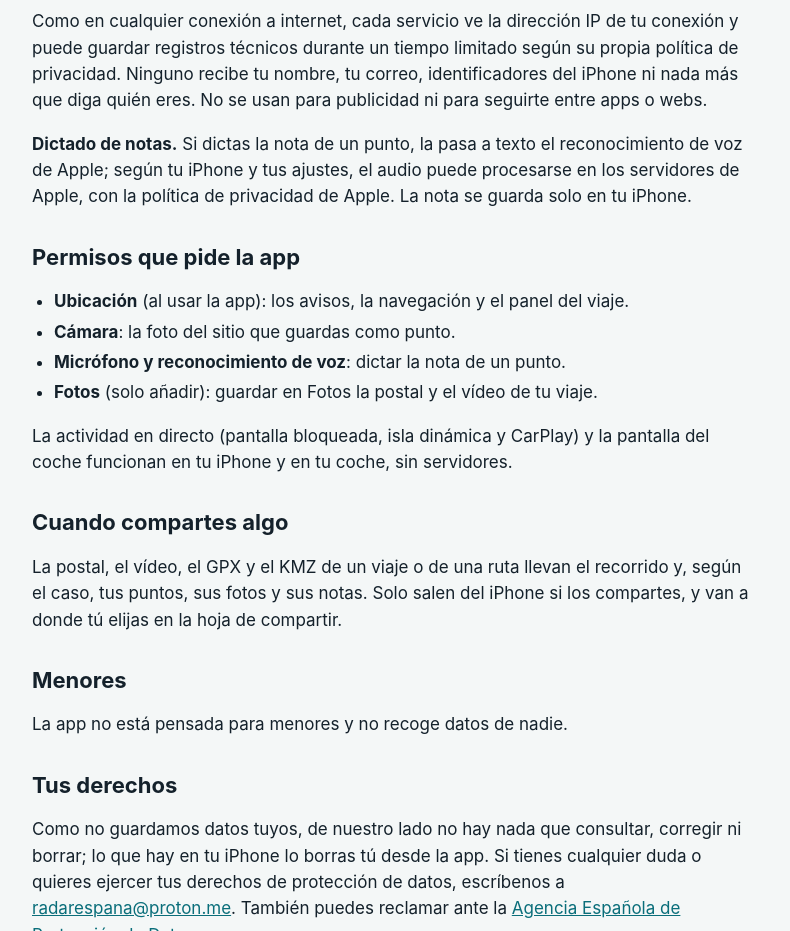
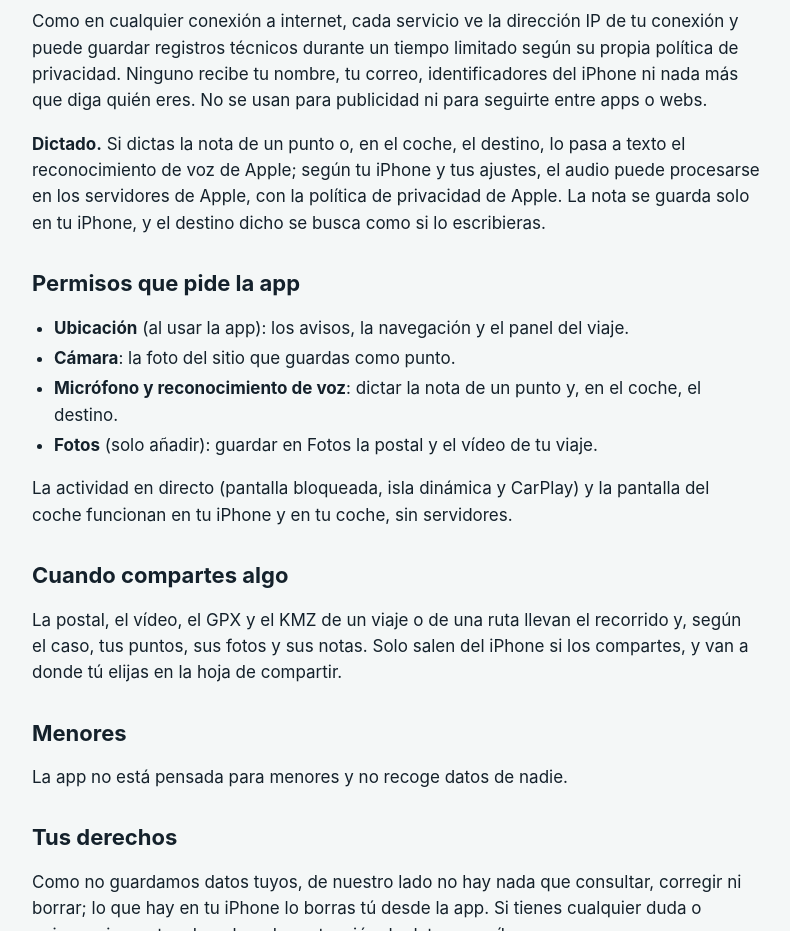
Before and after one commit to ndnoldi-sketch/radares-legal, a plain HTML site: page privacidad.html in a window 1280 px wide. Shown: the part 2220-3151 px from the top of the page, without its empty margins (244-1034 px from the left). Drawn offline with Linux system fonts and the light colour scheme.

Commit message:
Privacidad: el dictado también sirve para decir el destino en el coche

```diff
--- a/privacidad.html
+++ b/privacidad.html
@@ -65,15 +65,15 @@ a cada petición:</p>
 <p>Como en cualquier conexión a internet, cada servicio ve la dirección IP de tu conexión y puede guardar registros técnicos durante
 un tiempo limitado según su propia política de privacidad. Ninguno recibe tu nombre, tu correo, identificadores del iPhone ni nada
 más que diga quién eres. No se usan para publicidad ni para seguirte entre apps o webs.</p>
-<p><strong>Dictado de notas.</strong> Si dictas la nota de un punto, la pasa a texto el reconocimiento de voz de Apple; según tu iPhone
-y tus ajustes, el audio puede procesarse en los servidores de Apple, con la política de privacidad de Apple. La nota se guarda solo en
-tu iPhone.</p>
+<p><strong>Dictado.</strong> Si dictas la nota de un punto o, en el coche, el destino, lo pasa a texto el reconocimiento de voz de Apple;
+según tu iPhone y tus ajustes, el audio puede procesarse en los servidores de Apple, con la política de privacidad de Apple. La nota se
+guarda solo en tu iPhone, y el destino dicho se busca como si lo escribieras.</p>
 
 <h2>Permisos que pide la app</h2>
 <ul>
   <li><strong>Ubicación</strong> (al usar la app): los avisos, la navegación y el panel del viaje.</li>
   <li><strong>Cámara</strong>: la foto del sitio que guardas como punto.</li>
-  <li><strong>Micrófono y reconocimiento de voz</strong>: dictar la nota de un punto.</li>
+  <li><strong>Micrófono y reconocimiento de voz</strong>: dictar la nota de un punto y, en el coche, el destino.</li>
   <li><strong>Fotos</strong> (solo añadir): guardar en Fotos la postal y el vídeo de tu viaje.</li>
 </ul>
 <p>La actividad en directo (pantalla bloqueada, isla dinámica y CarPlay) y la pantalla del coche funcionan en tu iPhone y en tu coche,
```
